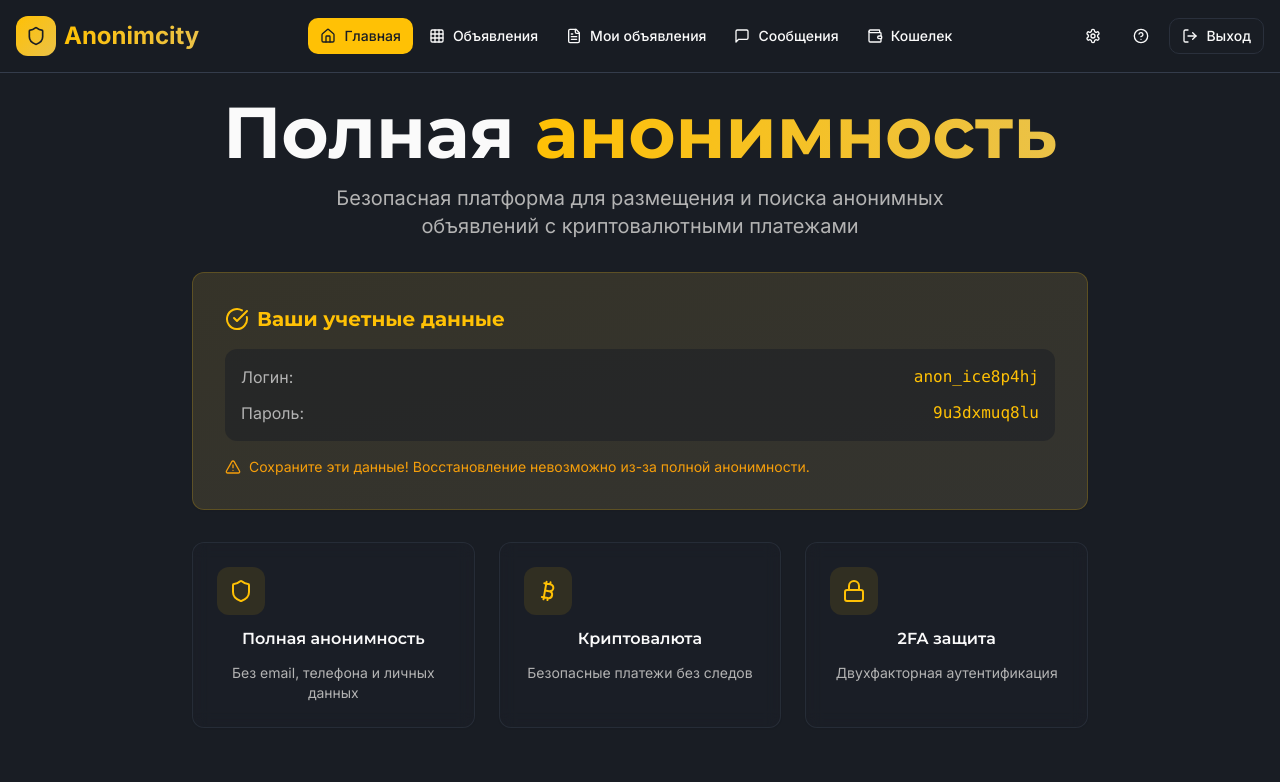
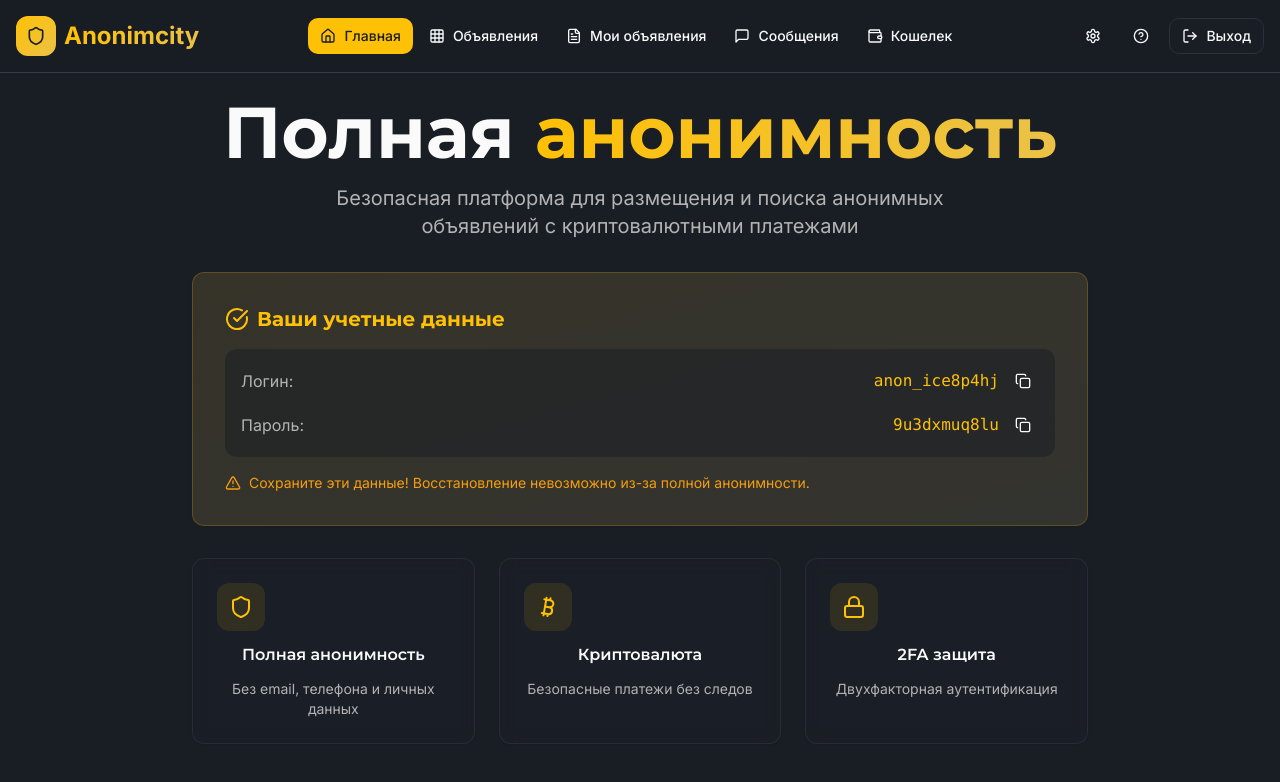
Before and after one commit to pr-poehali-dev/anonimcity-platform, a React (Vite) app: page / in a window 1280 px wide. Both pictures are taken after a click on the button "Получить доступ". Shown: the top 782 px of the page. Built offline with nearby package versions, Linux system fonts and the light colour scheme.

Commit message:
feat: добавить копирование учетных данных

```diff
--- a/src/components/HomePage.tsx
+++ b/src/components/HomePage.tsx
@@ -1,6 +1,7 @@
 import { Button } from '@/components/ui/button';
 import { Card } from '@/components/ui/card';
 import Icon from '@/components/ui/icon';
+import { toast } from 'sonner';
 
 interface HomePageProps {
   isAuthenticated: boolean;
@@ -9,6 +10,10 @@ interface HomePageProps {
 }
 
 export default function HomePage({ isAuthenticated, generatedCredentials, onLogin }: HomePageProps) {
+  const copyToClipboard = (text: string, label: string) => {
+    navigator.clipboard.writeText(text);
+    toast.success(`${label} скопирован`);
+  };
   return (
     <div className="min-h-screen pt-24 pb-12">
       <div className="container mx-auto px-4">
@@ -50,13 +55,33 @@ export default function HomePage({ isAuthenticated, generatedCredentials, onLogi
                   <h3 className="text-xl font-bold">Ваши учетные данные</h3>
                 </div>
                 <div className="space-y-3 bg-background/50 p-4 rounded-lg">
-                  <div className="flex justify-between items-center">
+                  <div className="flex justify-between items-center gap-3">
                     <span className="text-muted-foreground">Логин:</span>
-                    <code className="text-primary font-mono">{generatedCredentials.login}</code>
+                    <div className="flex items-center gap-2">
+                      <code className="text-primary font-mono">{generatedCredentials.login}</code>
+                      <Button
+                        size="sm"
+                        variant="ghost"
+                        className="h-8 w-8 p-0"
+                        onClick={() => copyToClipboard(generatedCredentials.login, 'Логин')}
+                      >
+                        <Icon name="Copy" size={14} />
+                      </Button>
+                    </div>
                   </div>
-                  <div className="flex justify-between items-center">
+                  <div className="flex justify-between items-center gap-3">
                     <span className="text-muted-foreground">Пароль:</span>
-                    <code className="text-primary font-mono">{generatedCredentials.password}</code>
+                    <div className="flex items-center gap-2">
+                      <code className="text-primary font-mono">{generatedCredentials.password}</code>
+                      <Button
+                        size="sm"
+                        variant="ghost"
+                        className="h-8 w-8 p-0"
+                        onClick={() => copyToClipboard(generatedCredentials.password, 'Пароль')}
+                      >
+                        <Icon name="Copy" size={14} />
+                      </Button>
+                    </div>
                   </div>
                 </div>
                 <div className="flex items-start gap-2 text-sm text-amber-500">
```
